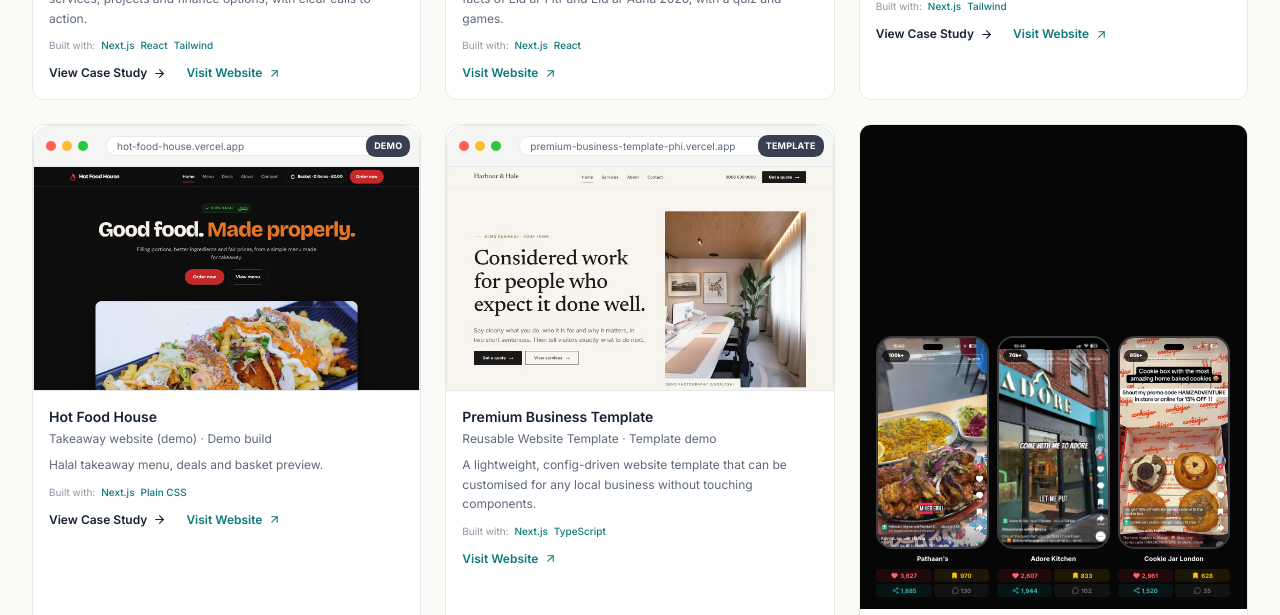
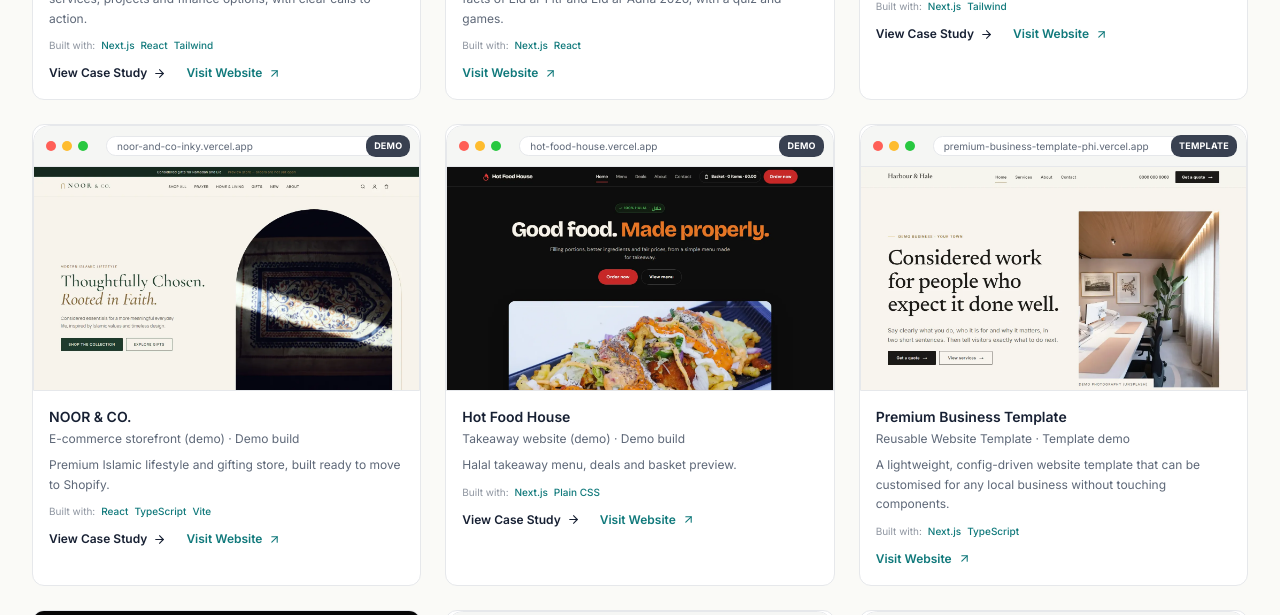
Before and after one commit to hkcreativeweb/hkcreativewebsite, a Next.js app: page /portfolio in a window 1280 px wide. Shown: the part 1320-1935 px from the top of the page. Built offline with nearby package versions, Linux system fonts and the light colour scheme.

Commit message:
Add NOOR & CO. storefront to portfolio
Co-Authored-By: Claude Opus 5.5 <noreply@anthropic.com>

```diff
--- a/src/components/sections/Portfolio.tsx
+++ b/src/components/sections/Portfolio.tsx
@@ -207,6 +207,7 @@ interface SecondaryProject {
 
 const sterling = getProject('sterling-transfers')!
 const hotFoodHouse = getProject('hot-food-house')!
+const noorAndCo = getProject('noor-and-co')!
 const renovation = getProject('renovation-resolution')!
 
 function ProjectShot({ p }: { p: { title: string; url?: string; image?: string; alt?: string } }) {
@@ -223,6 +224,7 @@ const secondaryProjects: SecondaryProject[] = [
     { p: renovation, meta: 'Live project', badge: null },
     { p: eidProject, meta: 'Live project', badge: null },
     { p: sterling, meta: 'Live project', badge: null },
+    { p: noorAndCo, meta: 'Demo build', badge: 'Demo' },
     { p: hotFoodHouse, meta: 'Demo build', badge: 'Demo' },
     { p: templateProject, meta: 'Template demo', badge: 'Template' },
   ].map(({ p, meta, badge }): SecondaryProject => ({
--- a/src/data/projects.ts
+++ b/src/data/projects.ts
@@ -116,6 +116,28 @@ const hotFoodHouse: WebsiteProject = {
   technologies: ['Next.js', 'Plain CSS'],
 }
 
+const noorAndCo: WebsiteProject = {
+  slug: 'noor-and-co',
+  title: 'NOOR & CO.',
+  type: 'E-commerce storefront (demo)',
+  description: 'Premium Islamic lifestyle and gifting store, built ready to move to Shopify.',
+  overview: 'A demo storefront for an Islamic lifestyle and gifting brand, with prayer essentials, homeware and a Nikah & Wedding Gifts collection. Products are sample listings and checkout is switched off until the store moves to Shopify.',
+  built: 'The full storefront: collection pages with working filters, product pages with galleries and variants, a demonstration basket, a journal, and returns, shipping and privacy policies written for UK consumer law. Product data, prices and images are structured so the store can be rebuilt as a native Shopify theme.',
+  features: [
+    'Collection filters by recipient, occasion, gift type and price',
+    'Product galleries with variant selection and a saved demonstration basket',
+    'Nikah & Wedding Gifts landing page and gift finder',
+    'Policies written for UK consumer and privacy law, with launch placeholders',
+    'Licensed, locally hosted photography with a documented source for each image',
+  ],
+  url: 'https://noor-and-co-inky.vercel.app/',
+  image: '/images/portfolio/noor-and-co.webp',
+  alt: 'NOOR & CO. storefront homepage',
+  metaDescription: 'A demo storefront for an Islamic lifestyle and gifting brand, with working filters, product galleries and a demonstration basket, built ready to move to Shopify.',
+  services: ['Website design', 'Web development', 'E-commerce'],
+  technologies: ['React', 'TypeScript', 'Vite'],
+}
+
 /** Homepage "Selected work": one featured project plus supporting projects. */
 export const supportingProjects: WebsiteProject[] = [sterlingTransfers, renovationResolutionProject]
 
@@ -148,7 +170,7 @@ export const tiktokCampaign: WebsiteProject = {
 }
 
 /** Every project that has a /work/[slug] case study page. */
-export const allProjects: WebsiteProject[] = [featuredProject, ...supportingProjects, hotFoodHouse, tiktokCampaign]
+export const allProjects: WebsiteProject[] = [featuredProject, ...supportingProjects, hotFoodHouse, noorAndCo, tiktokCampaign]
 
 export const getProject = (slug: string) => allProjects.find((p) => p.slug === slug)
 
```
Also changed, not shown: public/images/portfolio/noor-and-co.webp (added).
